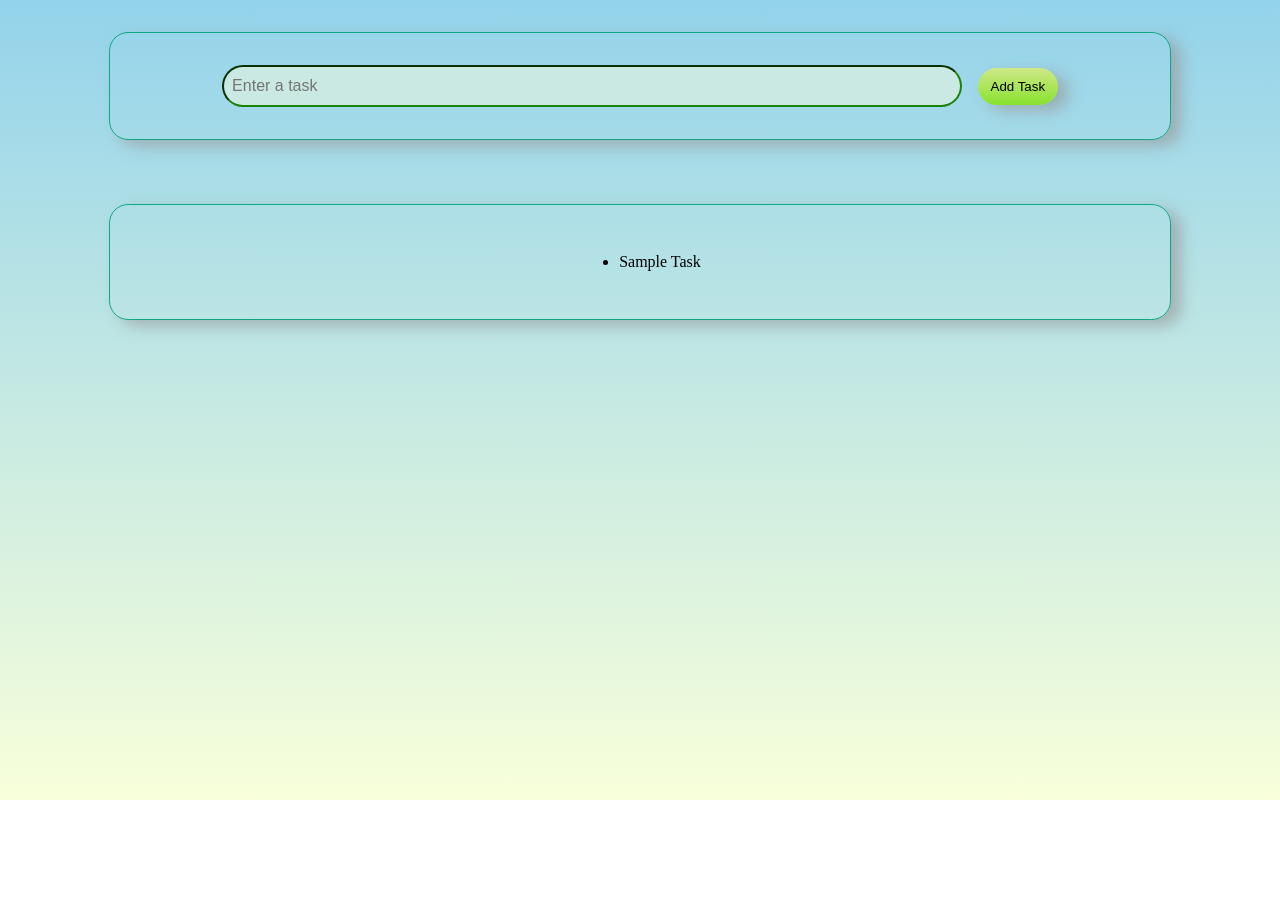
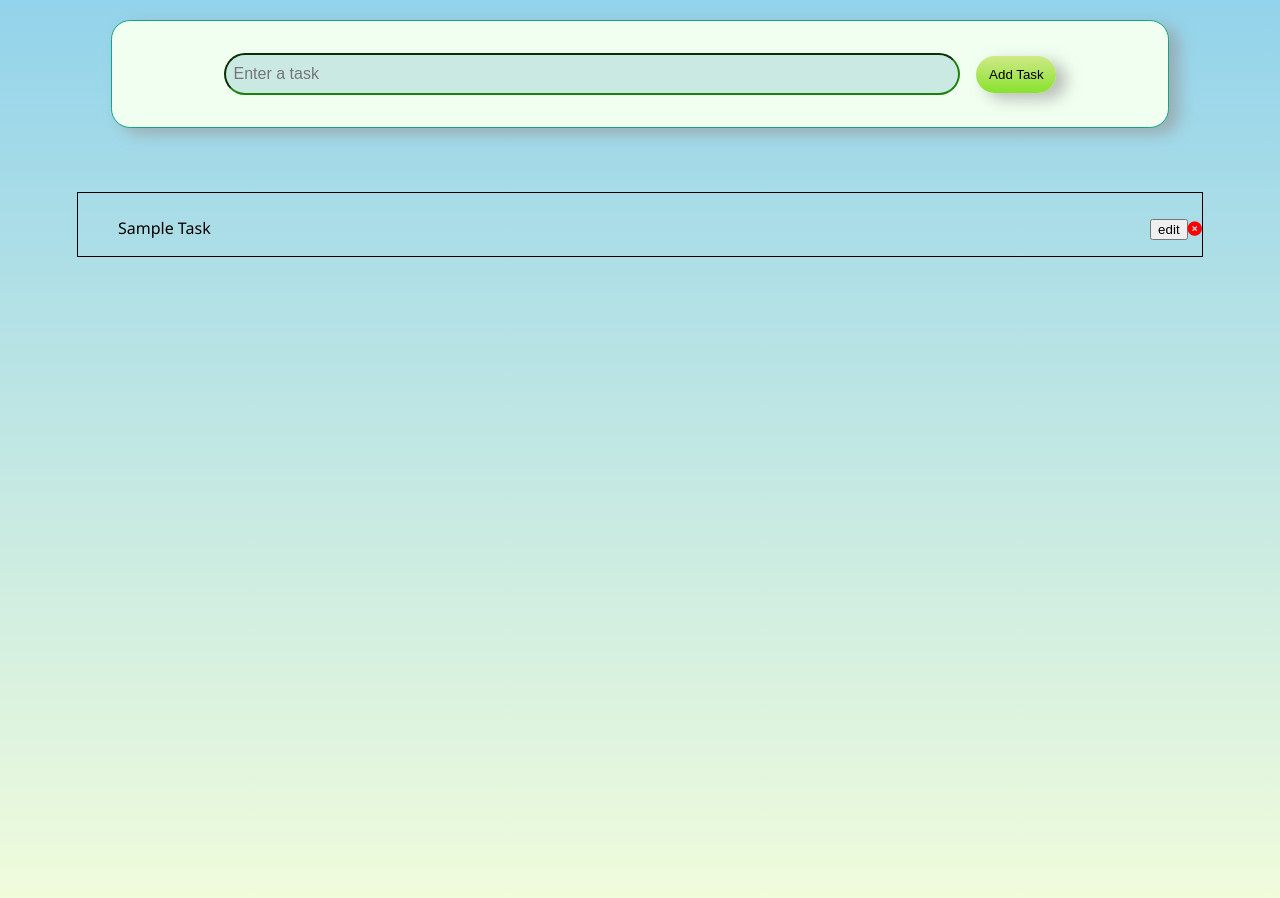
Before and after one commit to SoyamKayasth/React-JS-Practice, a React (Vite) app in the folder 5. To-do App using React/: page / in a window 1280 px wide. Shown: the top 898 px of the page. Before the commit the page ends 800 px from the top, so only its background shows below. Built offline with nearby package versions, Linux system fonts and the light colour scheme.

Commit message:
added a delete button in the Todo App

```diff
--- a/5. To-do App using React/index.html
+++ b/5. To-do App using React/index.html
@@ -4,6 +4,7 @@
     <meta charset="UTF-8" />
     <link rel="icon" type="image/svg+xml" href="/favicon.svg" />
     <meta name="viewport" content="width=device-width, initial-scale=1.0" />
+    <link rel="stylesheet" href="https://cdnjs.cloudflare.com/ajax/libs/font-awesome/6.0.0/css/all.min.css" integrity="sha512-9usAa10IRO0HhonpyAIVpjrylPvoDwiPUiKdWk5t3PyolY1cOd4DSE0Ga+ri4AuTroPR5aQvXU9xC6qOPnzFeg==" crossorigin="anonymous" referrerpolicy="no-referrer" />
     <title>to-do-app-using-react</title>
   </head>
   <body>
--- a/5. To-do App using React/package.json
+++ b/5. To-do App using React/package.json
@@ -11,7 +11,8 @@
   },
   "dependencies": {
     "react": "^19.2.7",
-    "react-dom": "^19.2.7"
+    "react-dom": "^19.2.7",
+    "uuid": "^14.0.1"
   },
   "devDependencies": {
     "@eslint/js": "^10.0.1",
--- a/5. To-do App using React/src/Todo.jsx
+++ b/5. To-do App using React/src/Todo.jsx
@@ -1,27 +1,54 @@
 import './todo.css';
 import { useState } from 'react';
+import { v4 as uuid } from 'uuid';
 
 export default function Todo(){
 
- const [tasks, setTasks] = useState(["Sample Task"]);
+ const [tasks, setTasks] = useState([{id : uuid(), task : "Sample Task"}]);
 
  const [newTodo, setNewTodo] = useState("");
 
-   let getNewTodo = (e) => {+
+ let inputBox = document.querySelector(".inputBox");
+
+   const getNewTodo = (e) => {+
       setNewTodo(e.target.value);
       console.log(newTodo);
    };
+
+   const addTask = () => {
+    if(inputBox.value !== null && inputBox.value.trim() !== ""){
+      setTasks((prevTasks) => (
+      [...prevTasks, {task : newTodo , id : uuid()}]
+    ));
+     setNewTodo("");
+     inputBox.value = "";
+    }
+   }
+
+  const deleteTask = (taskId) => {
+       setTasks((prevTasks) => prevTasks.filter((task) => task.id != taskId));
+  }
+
     return(
      <>
-        <div className="container" >
+        <div className="container fixed" >
          <input type="text" name="task" id="task" className="inputBox" placeholder='Enter a task' onChange={getNewTodo}/>
 
-         <button type="submit" className="btn">Add Task</button>
+         <button type="submit" className="btn" onClick={addTask}>Add Task</button>
         </div>
-      <div className="container">
+      <div className="list-container">
          <ul>
-           {tasks.map((task) => (<li>{task}</li>))}
-
+           {tasks.map((task) => (
+            <li key = {task.id} className='listItem'>
+              <div>{task.task} </div>
+              <div>
+                  <button className="editBtn">
+                     edit
+                  </button>
+                <button onClick={() => deleteTask(task.id)} className='fa-solid fa-circle-xmark delBtn'></button>
+              </div>
+            </li>
+            ))}
          </ul>
 
       </div>
--- a/5. To-do App using React/src/todo.css
+++ b/5. To-do App using React/src/todo.css
@@ -1,5 +1,7 @@
 body{
     background: linear-gradient(#93d3eb , #f8ffda);
+    padding-top: 11rem;
+    height: 100vh;
 }
 
 .inputBox{
@@ -32,6 +34,33 @@ input[type="text"]:focus {
     transform: translateY(2px);
     opacity: 0.7;
 }
+.delBtn{
+  background: none;
+  border: none;
+  padding: 0;
+  margin: 0;
+  outline: none;
+  cursor: pointer;
+  display: inline-flex;
+  align-items: center;
+  justify-content: center;
+  font-size: 0.9rem;
+  border-radius: 50%;
+  color: red;
+
+}
+.listItem{
+    display: flex;
+    gap: 1rem;
+    justify-content: space-between;
+    margin-top: 1.5rem;
+    font-family:'Segoe UI', Tahoma, Geneva, Verdana, sans-serif;
+}
+.list-container{
+    border: 1px solid #000;
+    margin-top: 1rem;
+}
+
 
 .container{
     border: 1px solid #11a585;
@@ -41,7 +70,17 @@ input[type="text"]:focus {
     gap: 1rem;
     padding: 2rem 1rem;
     align-items: center;
-    margin: 2rem;
     border-radius: 1.2rem;
     box-shadow: 10px 6px 15px 0.1px  #9692929b;
 }
+.fixed{
+    position: fixed;
+    top: 0;
+    left: 0;
+    background-color: honeydew;
+    z-index: 1000;
+    top: 20px;
+    left: 50%;
+    transform: translateX(-50%);
+    width: 80%;
+}
```
Also changed, not shown: 1 other file (tests, documents, lock files or other folders).
